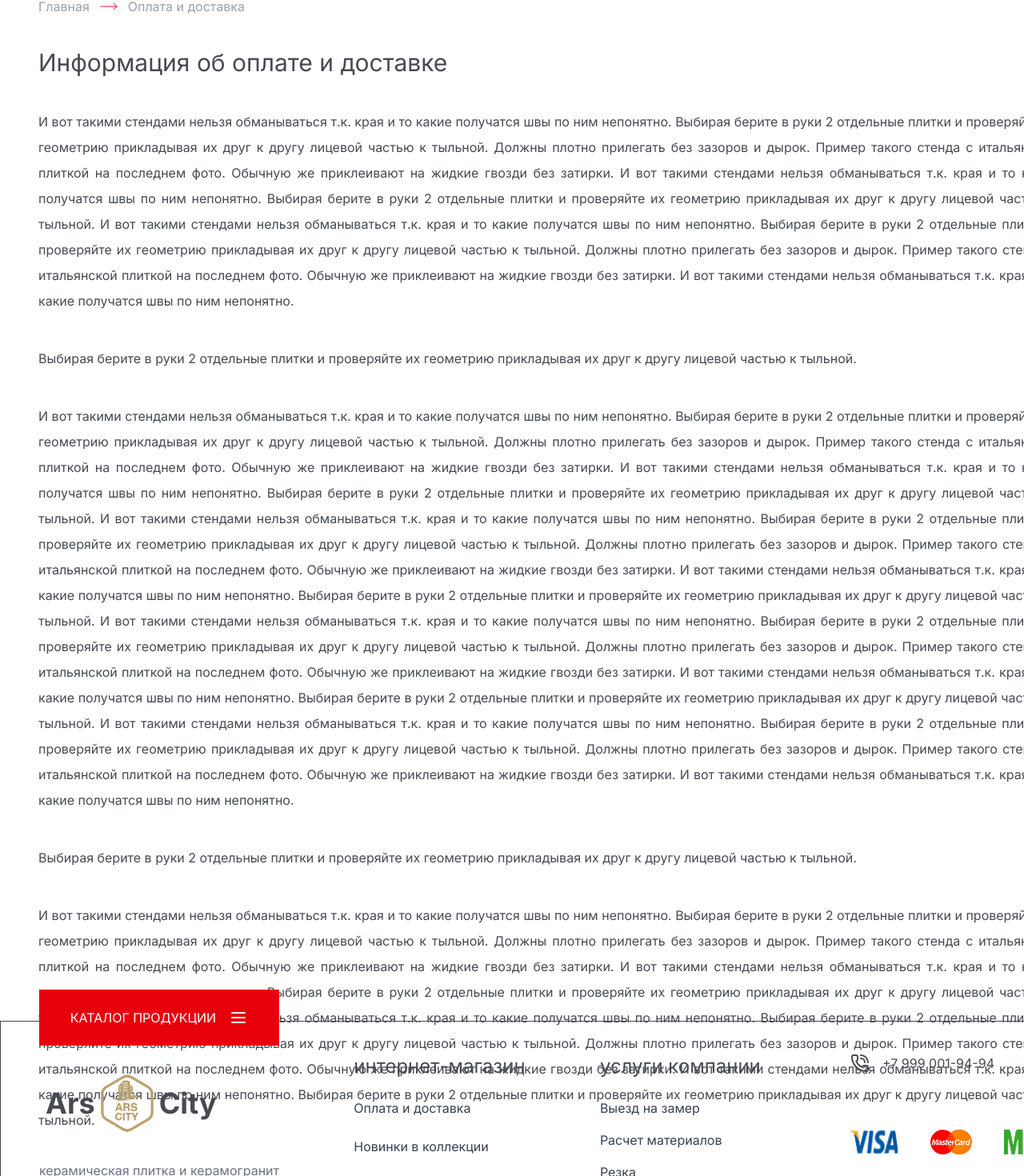
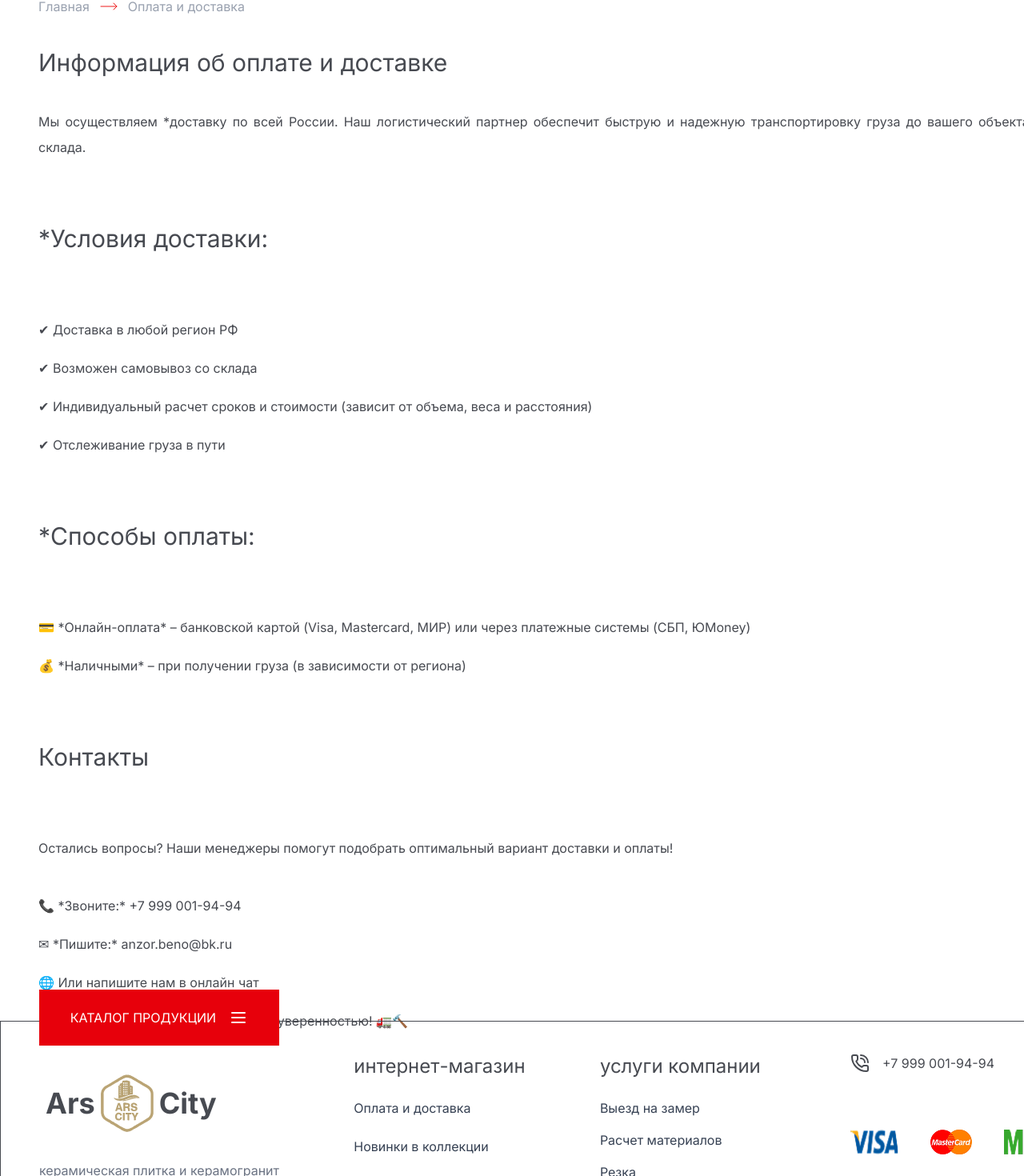
Before and after one commit to Sadulaev/arscity-shop, a Next.js app: page /logistics in a window 1280 px wide. Shown: the part 476-1946 px from the top of the page at 80% size. Built offline with nearby package versions, Linux system fonts and the light colour scheme; no server answers.

Commit message:
Changes on the payment and delivery page

```diff
--- a/src/app/logistics/page.tsx
+++ b/src/app/logistics/page.tsx
@@ -22,113 +22,29 @@ const Logistics = () => {
                     </h2>
                     <div className="flex flex-col leading-8 gap-10 text-justify">
                         <p>
-                            И вот такими стендами нельзя обманываться т.к. края
-                            и то какие получатся швы по ним непонятно. Выбирая
-                            берите в руки 2 отдельные плитки и проверяйте их
-                            геометрию прикладывая их друг к другу лицевой частью
-                            к тыльной. Должны плотно прилегать без зазоров и
-                            дырок. Пример такого стенда с итальянской плиткой на
-                            последнем фото. Обычную же приклеивают на жидкие
-                            гвозди без затирки. И вот такими стендами нельзя
-                            обманываться т.к. края и то какие получатся швы по
-                            ним непонятно. Выбирая берите в руки 2 отдельные
-                            плитки и проверяйте их геометрию прикладывая их друг
-                            к другу лицевой частью к тыльной. И вот такими
-                            стендами нельзя обманываться т.к. края и то какие
-                            получатся швы по ним непонятно. Выбирая берите в
-                            руки 2 отдельные плитки и проверяйте их геометрию
-                            прикладывая их друг к другу лицевой частью к
-                            тыльной. Должны плотно прилегать без зазоров и
-                            дырок. Пример такого стенда с итальянской плиткой на
-                            последнем фото. Обычную же приклеивают на жидкие
-                            гвозди без затирки. И вот такими стендами нельзя
-                            обманываться т.к. края и то какие получатся швы по
-                            ним непонятно.
+                            Мы осуществляем *доставку по всей России. Наш логистический партнер обеспечит быструю и надежную транспортировку груза до вашего объекта или склада.
                         </p>
-                        <h2>
-                            Выбирая берите в руки 2 отдельные плитки и
-                            проверяйте их геометрию прикладывая их друг к другу
-                            лицевой частью к тыльной.
-                        </h2>
-                        <p>
-                            И вот такими стендами
-                            нельзя обманываться т.к. края и то какие получатся
-                            швы по ним непонятно. Выбирая берите в руки 2
-                            отдельные плитки и проверяйте их геометрию
-                            прикладывая их друг к другу лицевой частью к
-                            тыльной. Должны плотно прилегать без зазоров и
-                            дырок. Пример такого стенда с итальянской плиткой на
-                            последнем фото. Обычную же приклеивают на жидкие
-                            гвозди без затирки. И вот такими стендами нельзя
-                            обманываться т.к. края и то какие получатся швы по
-                            ним непонятно. Выбирая берите в руки 2 отдельные
-                            плитки и проверяйте их геометрию прикладывая их друг
-                            к другу лицевой частью к тыльной. И вот такими
-                            стендами нельзя обманываться т.к. края и то какие
-                            получатся швы по ним непонятно. Выбирая берите в
-                            руки 2 отдельные плитки и проверяйте их геометрию
-                            прикладывая их друг к другу лицевой частью к
-                            тыльной. Должны плотно прилегать без зазоров и
-                            дырок. Пример такого стенда с итальянской плиткой на
-                            последнем фото. Обычную же приклеивают на жидкие
-                            гвозди без затирки. И вот такими стендами нельзя
-                            обманываться т.к. края и то какие получатся швы по
-                            ним непонятно. Выбирая берите в руки 2 отдельные
-                            плитки и проверяйте их геометрию прикладывая их друг
-                            к другу лицевой частью к тыльной. И вот такими
-                            стендами нельзя обманываться т.к. края и то какие
-                            получатся швы по ним непонятно. Выбирая берите в
-                            руки 2 отдельные плитки и проверяйте их геометрию
-                            прикладывая их друг к другу лицевой частью к
-                            тыльной. Должны плотно прилегать без зазоров и
-                            дырок. Пример такого стенда с итальянской плиткой на
-                            последнем фото. Обычную же приклеивают на жидкие
-                            гвозди без затирки. И вот такими стендами нельзя
-                            обманываться т.к. края и то какие получатся швы по
-                            ним непонятно. Выбирая берите в руки 2 отдельные
-                            плитки и проверяйте их геометрию прикладывая их друг
-                            к другу лицевой частью к тыльной. И вот такими
-                            стендами нельзя обманываться т.к. края и то какие
-                            получатся швы по ним непонятно. Выбирая берите в
-                            руки 2 отдельные плитки и проверяйте их геометрию
-                            прикладывая их друг к другу лицевой частью к
-                            тыльной. Должны плотно прилегать без зазоров и
-                            дырок. Пример такого стенда с итальянской плиткой на
-                            последнем фото. Обычную же приклеивают на жидкие
-                            гвозди без затирки. И вот такими стендами нельзя
-                            обманываться т.к. края и то какие получатся швы по
-                            ним непонятно.
-                        </p>
-                        <h2>Выбирая берите в руки 2 отдельные плитки и
-                            проверяйте их геометрию прикладывая их друг к другу
-                            лицевой частью к тыльной. </h2>
-                        <p>
-                            И вот такими стендами
-                            нельзя обманываться т.к. края и то какие получатся
-                            швы по ним непонятно. Выбирая берите в руки 2
-                            отдельные плитки и проверяйте их геометрию
-                            прикладывая их друг к другу лицевой частью к
-                            тыльной. Должны плотно прилегать без зазоров и
-                            дырок. Пример такого стенда с итальянской плиткой на
-                            последнем фото. Обычную же приклеивают на жидкие
-                            гвозди без затирки. И вот такими стендами нельзя
-                            обманываться т.к. края и то какие получатся швы по
-                            ним непонятно. Выбирая берите в руки 2 отдельные
-                            плитки и проверяйте их геометрию прикладывая их друг
-                            к другу лицевой частью к тыльной. И вот такими
-                            стендами нельзя обманываться т.к. края и то какие
-                            получатся швы по ним непонятно. Выбирая берите в
-                            руки 2 отдельные плитки и проверяйте их геометрию
-                            прикладывая их друг к другу лицевой частью к
-                            тыльной. Должны плотно прилегать без зазоров и
-                            дырок. Пример такого стенда с итальянской плиткой на
-                            последнем фото. Обычную же приклеивают на жидкие
-                            гвозди без затирки. И вот такими стендами нельзя
-                            обманываться т.к. края и то какие получатся швы по
-                            ним непонятно. Выбирая берите в руки 2 отдельные
-                            плитки и проверяйте их геометрию прикладывая их друг
-                            к другу лицевой частью к тыльной.
-                        </p>
+                        <h2 className="text-3xl my-10">*Условия доставки:</h2>
+                        <ul className="flex flex-col gap-4">
+                            <li>✔ Доставка в любой регион РФ  </li>
+                            <li>✔ Возможен самовывоз со склада  </li>
+                            <li>✔ Индивидуальный расчет сроков и стоимости (зависит от объема, веса и расстояния)</li>
+                            <li>✔ Отслеживание груза в пути  </li>
+                        </ul>
+                        <h2 className="text-3xl my-10">*Способы оплаты:</h2>
+                        <ul className="flex flex-col gap-4">
+                            <li>💳 *Онлайн-оплата* – банковской картой (Visa, Mastercard, МИР) или через платежные системы (СБП, ЮMoney)</li>
+                            <li>💰 *Наличными* – при получении груза (в зависимости от региона)</li>
+                        </ul>
+
+                        <h2 className="text-3xl my-10">Контакты</h2>
+                        <p>Остались вопросы? Наши менеджеры помогут подобрать оптимальный вариант доставки и оплаты!  </p>
+                        <ul className="flex flex-col gap-4">
+                            <li>📞 *Звоните:* +7 999 001-94-94 </li>
+                            <li>✉ *Пишите:* anzor.beno@bk.ru </li>
+                            <li>🌐 Или напишите нам в онлайн чат</li>
+                            Быстро, надежно, удобно – стройте с уверенностью! 🚛🔨
+                        </ul>
                     </div>
                 </div>
 
```
